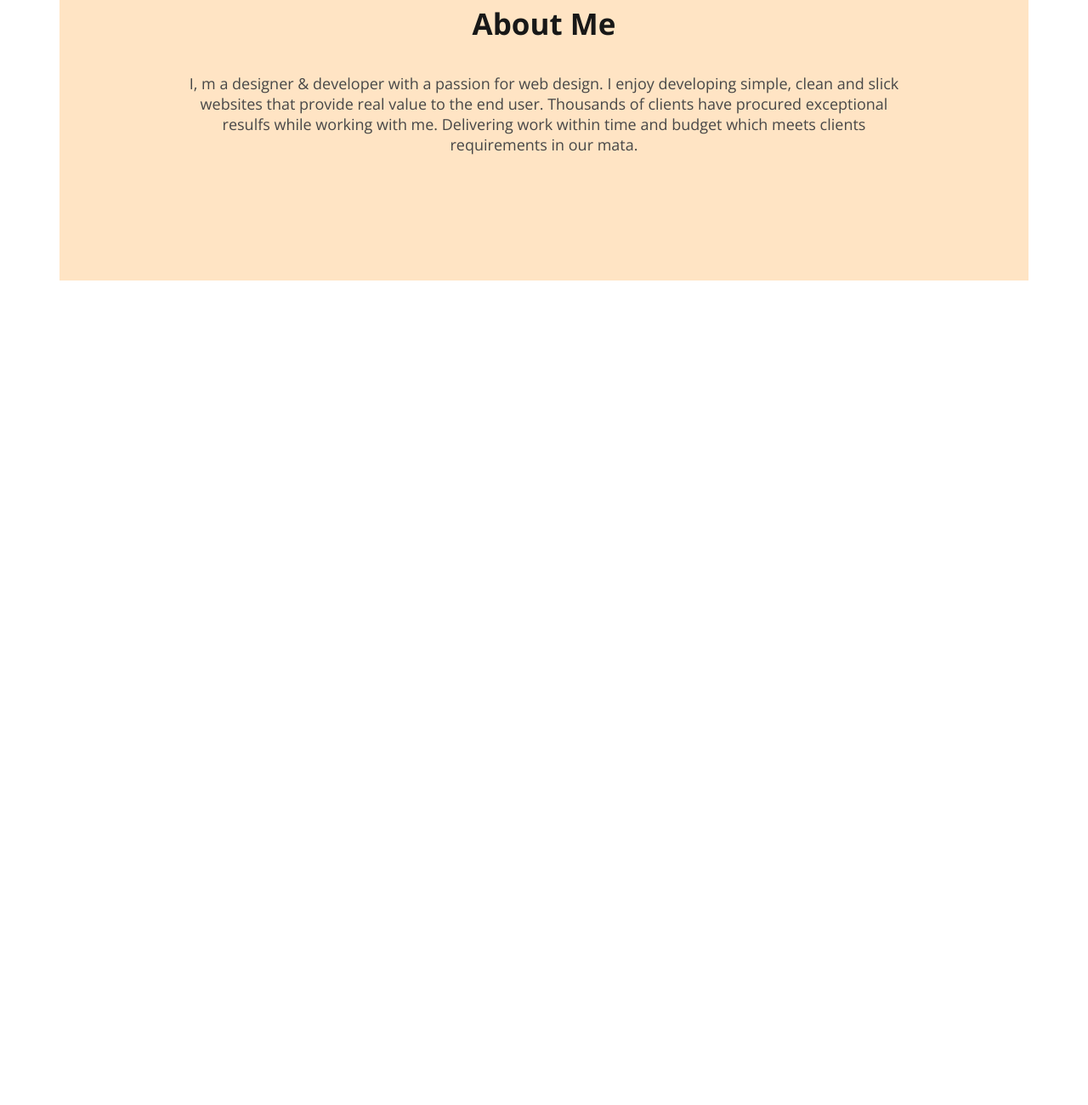
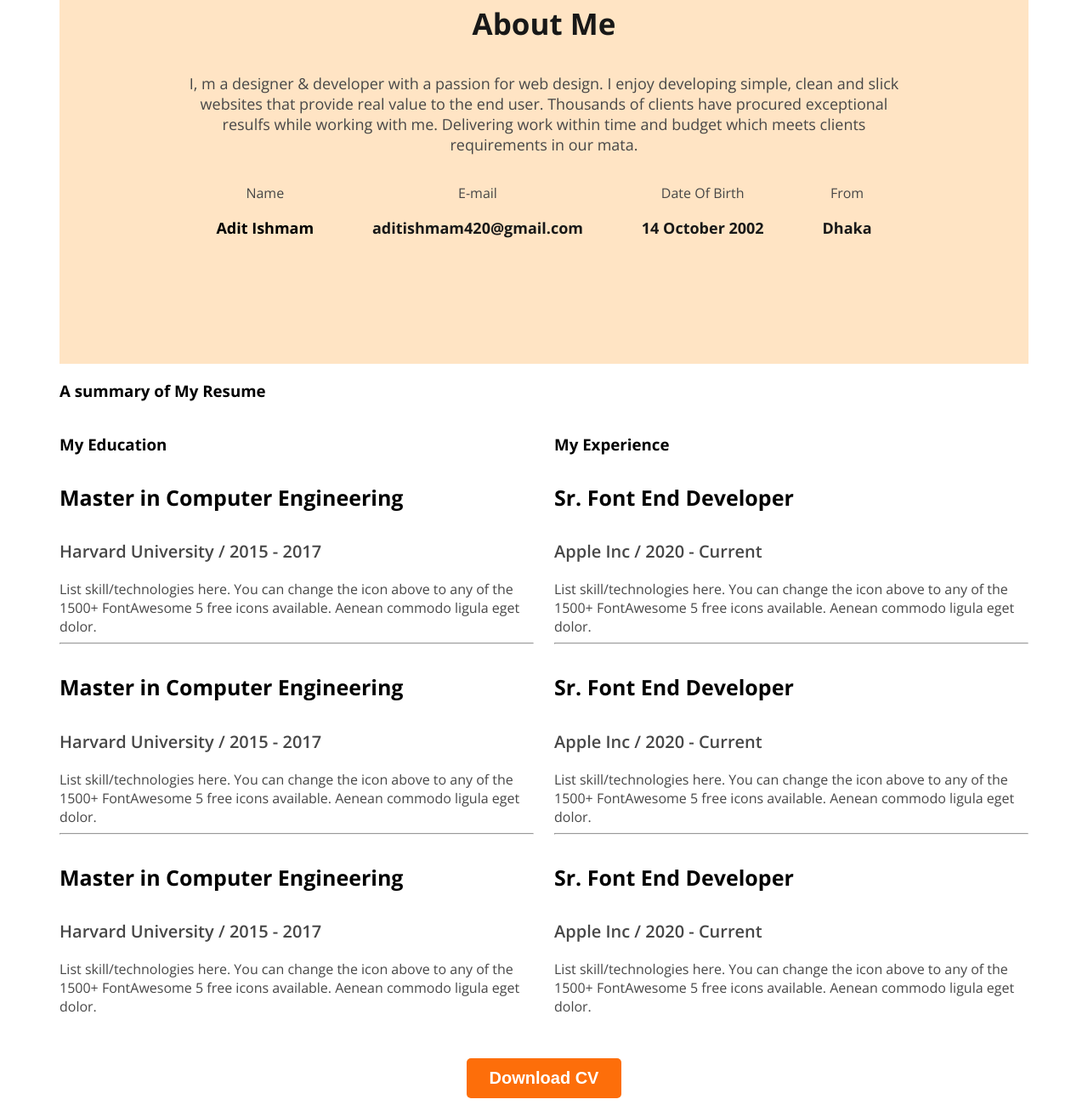
Before and after one commit to Adit2288/web-dev-portfolio, a plain HTML site: page index.html in a window 1280 px wide. Shown: the part 1096-2396 px from the top of the page at 85% size. Before the commit the page ends 1434 px from the top, so only its background shows below. Drawn offline with nearby package versions, Linux system fonts and the light colour scheme.

Commit message:
almost done

```diff
--- a/Styles/Nav.css
+++ b/Styles/Nav.css
@@ -7,6 +7,12 @@
   font-variation-settings:
     "wdth" 100;
 }
+ .text-center
+ {
+    display: flex;
+    justify-content: center;
+    margin-top: 50px;
+ }
 
  .secondary-bg{
      background: bisque;;
@@ -122,3 +128,31 @@ nav ul li{
       text-align: center;
       margin-top: 100px;
     }
+ .about-items{
+  display: flex;
+   justify-content: space-around;
+
+ }
+
+
+    .item-description{
+        font-size: 18px;
+        font-weight: bold;
+    }
+
+ .ecperience-sub-title{
+  font-size: 20px;
+  font-weight: 600;
+  margin-bottom: 20px;
+ }
+
+  .experience-title{
+      margin-bottom: 10px;
+      font-size: 25px;
+      font-weight: bold;
+  }
+
+    .resume-container{
+      display: flex;
+      gap: 24px;
+    }
--- a/index.html
+++ b/index.html
@@ -51,20 +51,20 @@
             <div class="about-items">
                 <!-- inside -->
             <div class="cbout-item">
-                <p class="item-title"></p>
-                <p class="item-description"></p>
+                <p class="item-title dark-2">Name</p>
+                <p class="item-description">Adit Ishmam</p>
             </div>
             <div class="cbout-item">
-                <p class="item-title"></p>
-                <p class="item-description"></p>
+                <p class="item-title dark-2">E-mail</p>
+                <p class="item-description dark-1">aditishmam420@gmail.com</p>
             </div>
             <div class="cbout-item">
-                <p class="item-title"></p>
-                <p class="item-description"></p>
+                <p class="item-title dark-2">Date Of Birth</p>
+                <p class="item-description dark-1">14 October 2002</p>
             </div>
             <div class="cbout-item">
-                <p class="item-title"></p>
-                <p class="item-description"></p>
+                <p class="item-title dark-2">From</p>
+                <p class="item-description dark-1">Dhaka</p>
             </div>
 
 
@@ -72,6 +72,83 @@
             </div>
           </section>
 
+<!-- what i do section start -->
+
+<section class="skills">
+
+
+</section>
+
+
+<!-- resume -->
+
+<section class="resume">
+     <h3 class="title-resume">A summary of My Resume</h3>
+     <div class="resume-container">
+
+  <!-- start -->
+<div class="resume-column">
+
+    <h3 class="resume-column-title">My Education</h3>
+    <div class="experience">
+        <h4 class="experience-title">Master in Computer Engineering</h4>
+        <h5 class="ecperience-sub-title dark-2">Harvard University / 2015 - 2017</h5>
+        <div class="experience-descripton dark-2">List skill/technologies here. You can change the icon above
+            to any of the 1500+ FontAwesome 5 free icons available. Aenean commodo ligula eget dolor.</div>
+    </div>
+    <hr>
+    <div class="experience">
+        <h4 class="experience-title">Master in Computer Engineering</h4>
+        <h5 class="ecperience-sub-title dark-2">Harvard University / 2015 - 2017</h5>
+        <div class="experience-descripton dark-2">List skill/technologies here. You can change the icon above
+            to any of the 1500+ FontAwesome 5 free icons available. Aenean commodo ligula eget dolor.</div>
+    </div>
+    <hr>
+    <div class="experience">
+        <h4 class="experience-title">Master in Computer Engineering</h4>
+        <h5 class="ecperience-sub-title dark-2">Harvard University / 2015 - 2017</h5>
+        <div class="experience-descripton dark-2">List skill/technologies here. You can change the icon above
+            to any of the 1500+ FontAwesome 5 free icons available. Aenean commodo ligula eget dolor.</div>
+    </div>
+
+</div>
+<!-- end 1 -->
+
+
+<!-- start -->
+<div class="resume-column">
+    <h3 class="resume-column-title">My Experience</h3>
+    <div class="experience">
+        <h4 class="experience-title">Sr. Font End Developer</h4>
+        <h5 class="ecperience-sub-title dark-2">Apple Inc / 2020 - Current</h5>
+        <div class="experience-descripton dark-2">List skill/technologies here. You can change the icon above
+            to any of the 1500+ FontAwesome 5 free icons available. Aenean commodo ligula eget dolor.</div>
+    </div>
+    <hr>
+    <div class="experience">
+        <h4 class="experience-title">Sr. Font End Developer</h4>
+        <h5 class="ecperience-sub-title dark-2">Apple Inc / 2020 - Current</h5>
+        <div class="experience-descripton dark-2">List skill/technologies here. You can change the icon above
+            to any of the 1500+ FontAwesome 5 free icons available. Aenean commodo ligula eget dolor.</div>
+    </div>
+    <hr>
+    <div class="experience">
+        <h4 class="experience-title">Sr. Font End Developer</h4>
+        <h5 class="ecperience-sub-title dark-2">Apple Inc / 2020 - Current</h5>
+        <div class="experience-descripton dark-2">List skill/technologies here. You can change the icon above
+            to any of the 1500+ FontAwesome 5 free icons available. Aenean commodo ligula eget dolor.</div>
+    </div>
+</div>
+
+<!-- end 2 -->
+
+     </div>
+
+
+    <div class="text-center">
+        <button class="btn-primary" >Download CV</button>
+    </div>
+</section>
 
     </main>
 
```
